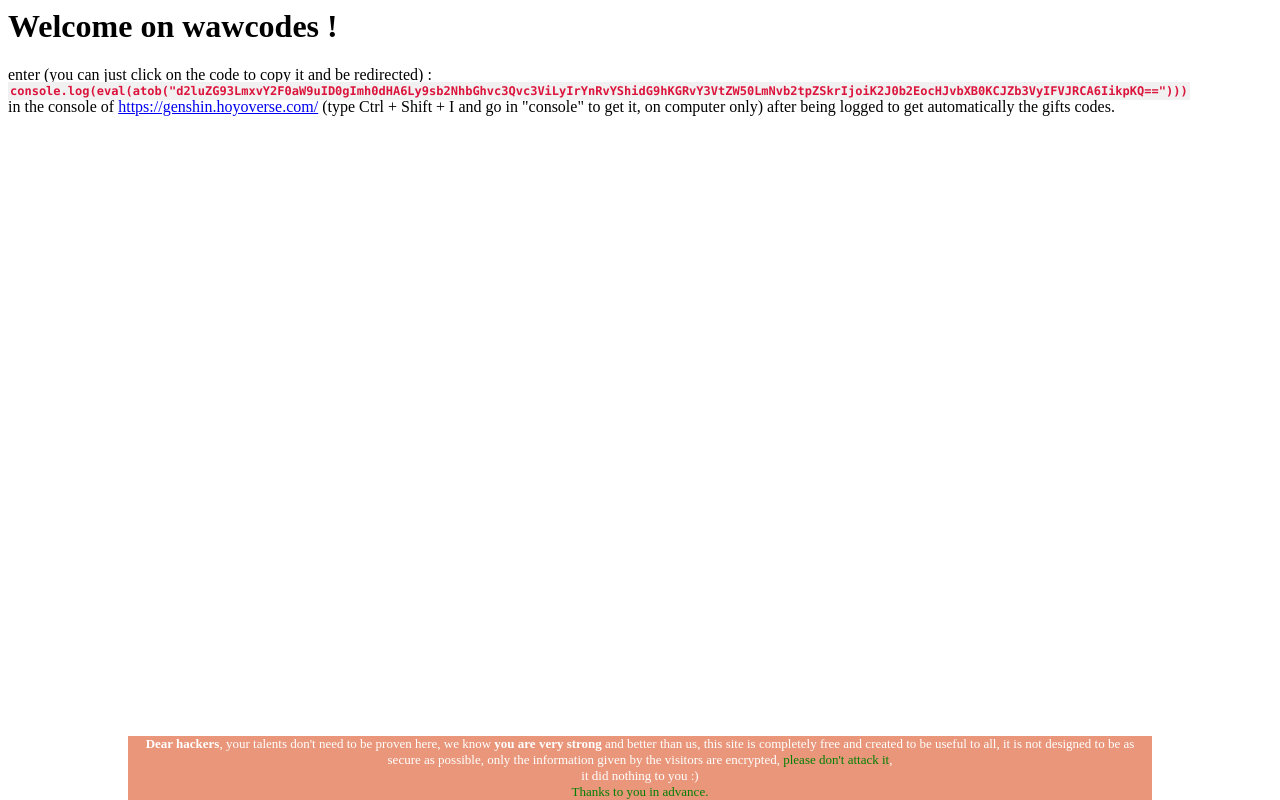
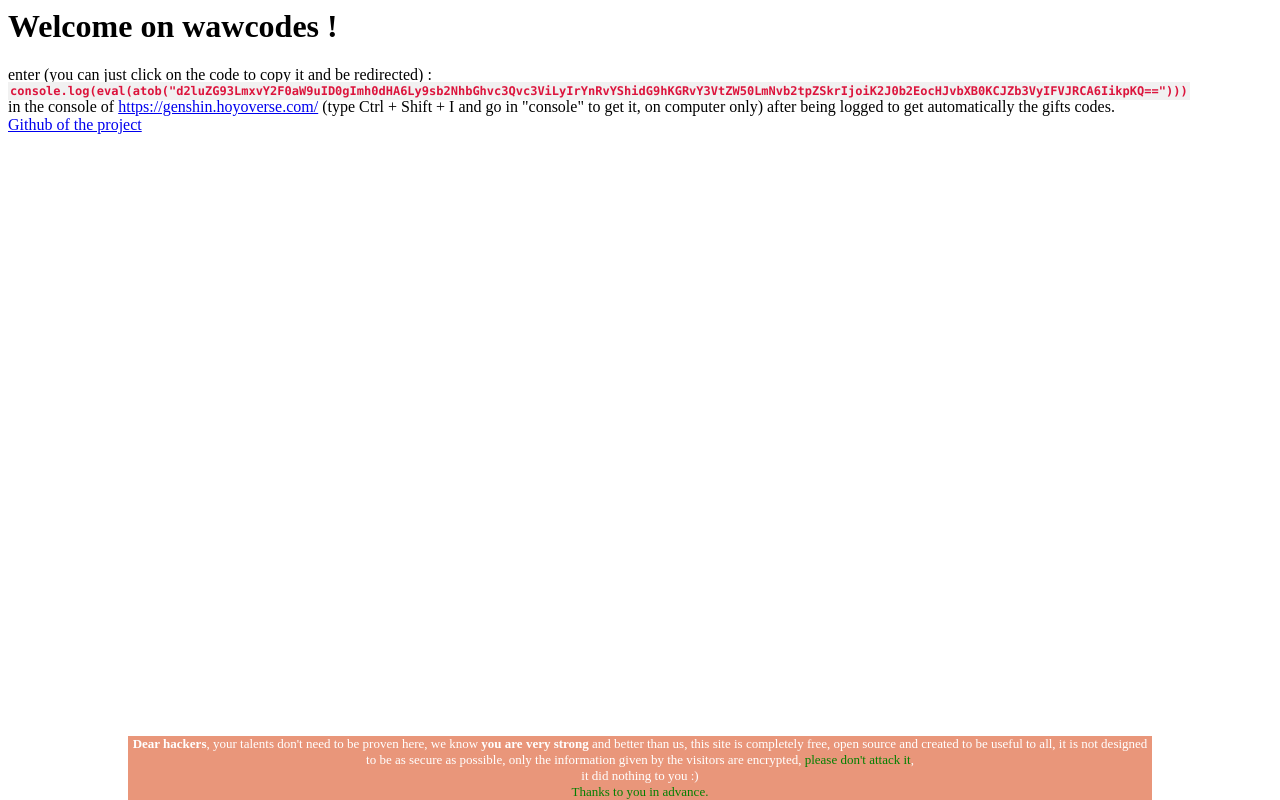
Before and after one commit to Zenyts1/wawcodes, a Flask app: page / in a window 1280 px wide. Run offline with Flask 2, Linux system fonts and the light colour scheme; parts of the project's set-up code (start-up, migrations or seed data) failed here and were passed over.

Commit message:
Added github on the home page

```diff
--- a/templates/home.html
+++ b/templates/home.html
@@ -32,10 +32,11 @@
         <br/>
         in the console of <a href="https://genshin.hoyoverse.com/">https://genshin.hoyoverse.com/</a> (type Ctrl + Shift + I and go in "console" to get it, on computer only) after being logged to get automatically the gifts codes.
         <br/>
+        <a href="https://github.com/Zenyts1/wawcodes">Github of the project</a>
         <br/>
     </body>
     <footer>
-        <b>Dear hackers</b>, your talents don't need to be proven here, we know <b>you are very strong</b> and better than us, this site is completely free and created to be useful to all, it is not designed to be as secure as possible, only the information given by the visitors are encrypted, <span>please don't attack it</span>,<br/>it did nothing to you :)
+        <b>Dear hackers</b>, your talents don't need to be proven here, we know <b>you are very strong</b> and better than us, this site is completely free, open source and created to be useful to all, it is not designed to be as secure as possible, only the information given by the visitors are encrypted, <span>please don't attack it</span>,<br/>it did nothing to you :)
         <br/>
         <span>Thanks to you in advance.</span>
     <footer/>
```
Also changed, not shown: 1 other file.
